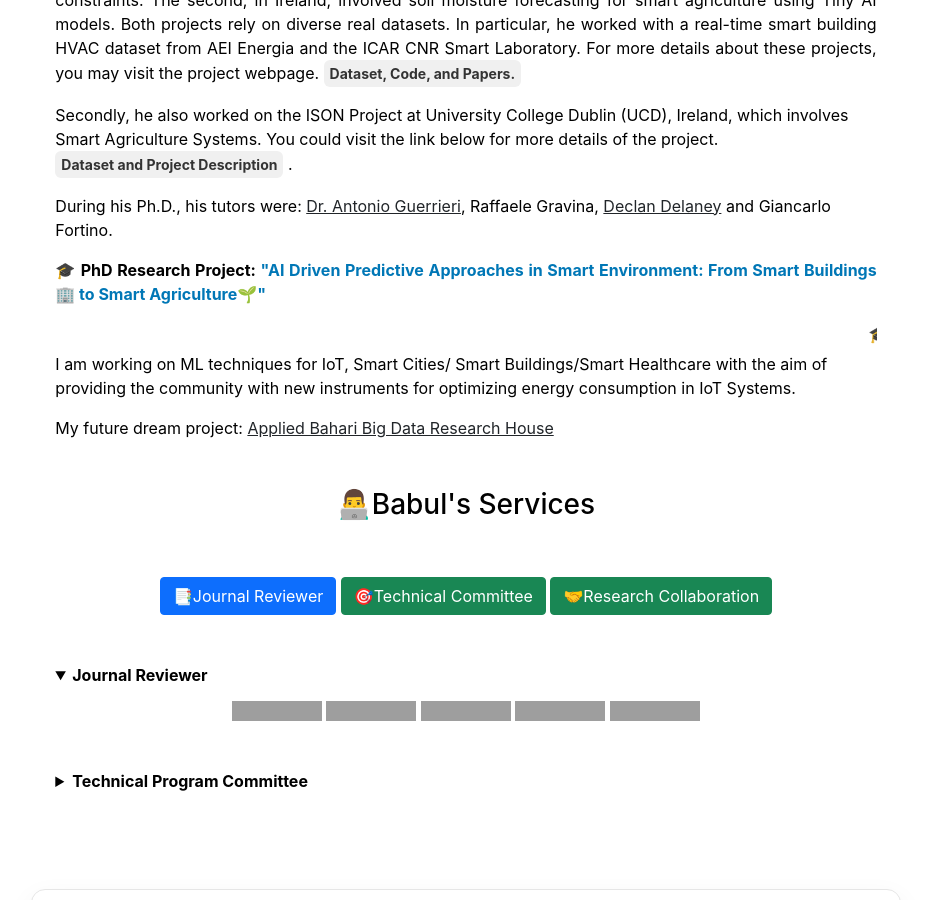
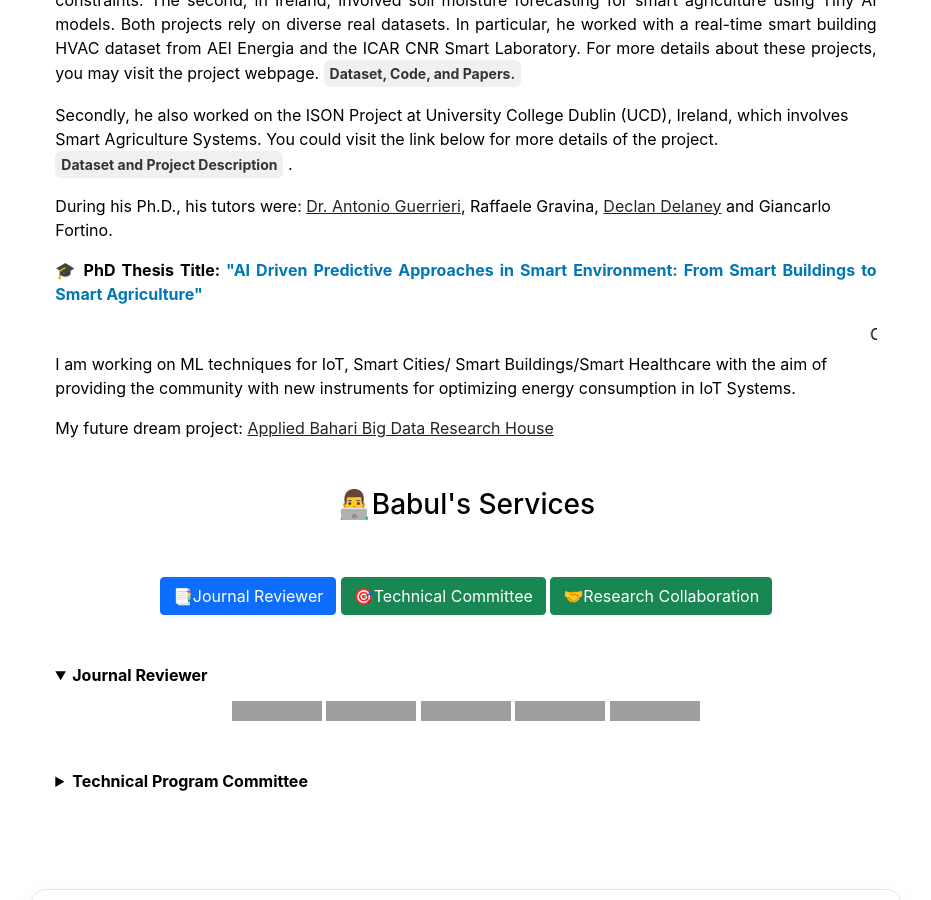
Before and after one commit to babulcseian/babulcseian.github.io, a Jekyll site: the page built from index.md, in a window 1280 px wide and 900 px high, scrolled down 587 px, cut to the strip 0-900 px from the top of the window. Shown: the whole strip, without its empty margins (174-1105 px from the left). Built offline with Jekyll 4.4.1, drawn with Linux system fonts in a browser that asks for light colours; a style sheet for code colours, icons or effects is not loaded; grey boxes are pictures that could not be loaded.

Commit message:
Update home.html

```diff
--- a/_layouts/home.html
+++ b/_layouts/home.html
@@ -65,12 +65,12 @@
 Raffaele Gravina, <a class="other" href='https://people.ucd.ie/declan.delaney'> Declan Delaney</a> and Giancarlo Fortino.</p>
     <p align="justify">
   <strong style="font-size:16px;">
-    🎓 PhD Research Project: <span style="color:#0077b6;">
-    "AI Driven Predictive Approaches in Smart Environment: From Smart Buildings🏢 to Smart Agriculture🌱"
+    🎓 PhD Thesis Title: <span style="color:#0077b6;">
+    "AI Driven Predictive Approaches in Smart Environment: From Smart Buildings to Smart Agriculture"
     </span>
   </strong>
   </p> <marquee behavior="scroll" direction="left" scrollamount="8">
-  🎓 AI Driven Predictive Approaches in Smart Environment: From Smart Buildings 🏢 to Smart Agriculture 🌱</marquee>
+  Current Project 📽: Tiny Federated Learning in Smart Buildings 🏢 </marquee>
 <!--     <p align="center">
   <img src="https://readme-typing-svg.herokuapp.com?font=Fira+Code&size=25&pause=1000&color=00C2CB&center=true&vCenter=true&width=950&lines=PhD+Research+Project;AI+Driven+Predictive+Approaches+in+Smart+Environment;From+Smart+Buildings+%F0%9F%8F%A2+to+Smart+Agriculture+%F0%9F%8C%B1" alt="Typing SVG" />
 </p>
```
